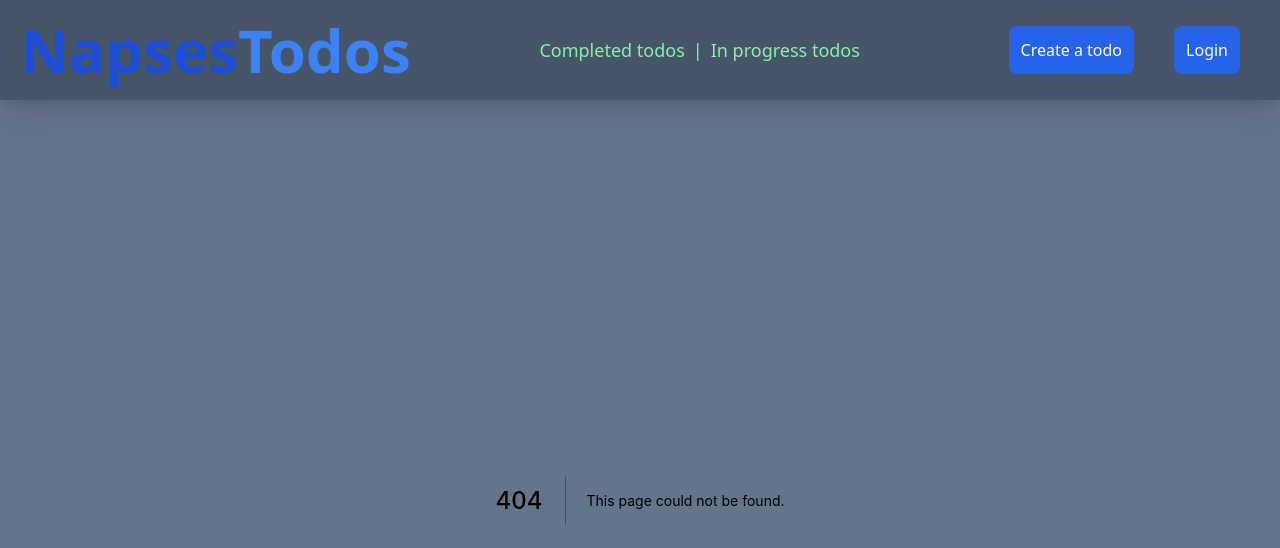
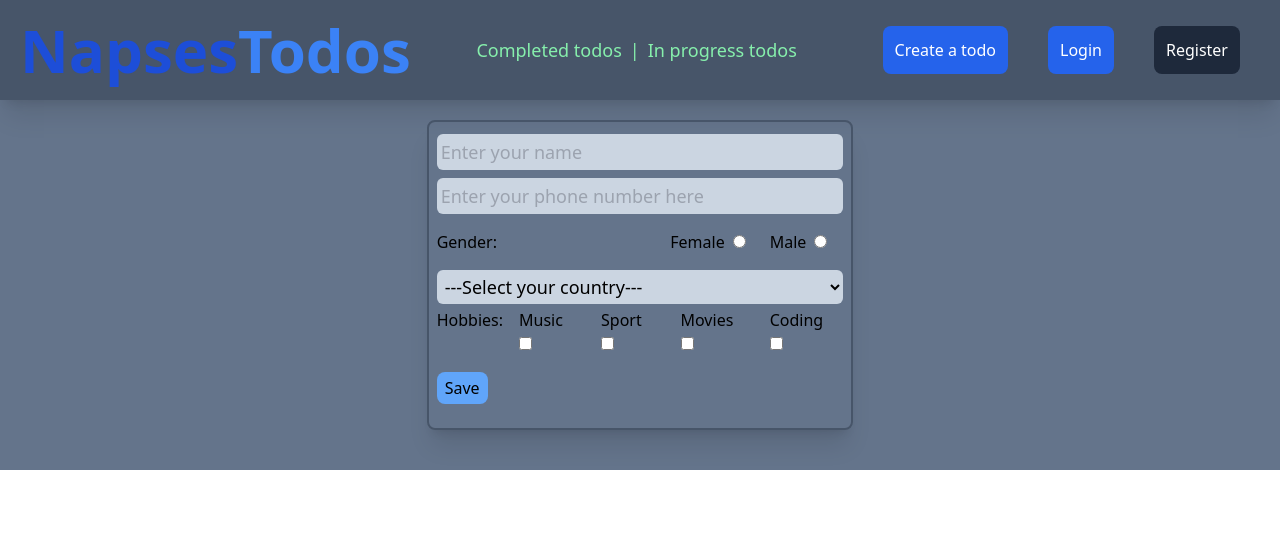
Before and after one commit to descholar-ceo/napses-todo, a Next.js app: page /signup in a window 1280 px wide. Before the commit this address had no page. Shown: the top 548 px of the page. Built offline with nearby package versions, Linux system fonts and the light colour scheme; data requests are answered from the project's data file.

Commit message:
Add signup

```diff
--- a/components/Nav.js
+++ b/components/Nav.js
@@ -69,6 +69,7 @@ export const Nav = () => {
                 handleClick={handleLogout}
             >
             </Button>
+            <span className='hover:border-2 p-3 mx-5 rounded-lg hover:bg-slate-100 hover:text-slate-600 hover:border-slate-600 bg-slate-800 text-white'><Link href="signup">Register</Link></span>
         </div>
     </nav>
   )
--- /dev/null
+++ b/components/SignupForm.js
@@ -0,0 +1,114 @@
+import React from 'react';
+import Button from './Button';
+import { useForm } from 'react-hook-form';
+import axios from 'axios';
+import { useRouter } from 'next/router';
+
+export default function SignupForm() {
+  const router = useRouter();
+  const { register, handleSubmit, formState: { errors }} = useForm();
+  const submitData = async (data) => {
+    try {
+      await axios.post(`${process.env.NEXT_PUBLIC_API}/todos`, data, { headers: { 'Content-Type': 'application/json' }});
+      router.push('/');
+    } catch (error) {
+      console.log({ error });
+    }
+  }
+  console.log({ errors });
+  return (
+    <form onSubmit={handleSubmit(submitData)} className='my-5 w-1/3 mx-auto border-2 p-2 rounded-lg border-slate-600 shadow-xl'>
+      <div>
+        <input
+          type='text'
+          placeholder='Enter your name'
+          className='p-1 my-1 w-full rounded-md outline-none text-lg bg-slate-300'
+          {...register('name', { required: true, minLength: '3' })}
+        />
+        <p className='text-sm text-red-800 text-center'>{errors.name?.type === 'required' && 'name is required' }</p>
+        <p className='text-sm text-red-800 text-center'>{errors.name?.type === 'minLength' && 'minLength should be 3' }</p>
+      </div>
+      <div>
+        <input
+          type='tel'
+          placeholder='Enter your phone number here'
+          className='p-1 my-1 w-full rounded-md outline-none text-lg bg-slate-300'
+          {...register('mobile', { required: true })}
+        />
+        <p className='text-sm text-red-800 text-center'>{errors.mobile?.type === 'required' && 'phone number is required' }</p>
+      </div>
+      <div className='flex justify-between items-center'>
+        <p>Gender:</p>
+        <div className='flex my-1 p-2'>
+          <div className='mx-2'>
+            <label
+              htmlFor='gender'
+              className='mx-2 cursor-pointer'
+            >Female</label>
+            <input
+              type='radio'
+              name='gender'
+              value='Female'
+              id='gender'
+              {...register('gender', { required: true })}
+            />
+          </div>
+          <div className='mx-2'>
+            <label
+              htmlFor='m'
+              className='mx-2 cursor-pointer'
+            >Male</label>
+            <input
+              id='m'
+              type='radio'
+              name='gender'
+              value='Male'
+              {...register('gender', { required: true })}
+            />
+          </div>
+        </div>
+      </div>
+      <p className='text-sm text-red-800 text-center'>{errors.gender?.type === 'required' && 'gender is required' }</p>
+      <div>
+        <select
+          name="country"
+          className='p-1 my-1 w-full rounded-md outline-none text-lg bg-slate-300'
+          {...register('country', { required: true })}
+        >
+          <option value="">---Select your country---</option>
+          <option value="India">India</option>
+          <option value="US">US</option>
+          <option value="Rwanda">Rwanda</option>
+          <option value="SriLanka">SriLanka</option>
+          <option value="Japan">Japan</option>
+        </select>
+        <p className='text-sm text-red-800 text-center'>{errors.country?.type === 'required' && 'country is required' }</p>
+      </div>
+      <div>
+        <div className='flex justify-between'>
+          <div>Hobbies:</div>
+          <div className='flex'>
+            <div className='mx-3'>
+              <label className='mx-1' htmlFor='Music'>Music</label>
+              <input className='mx-1' type='checkbox' name='hobbies' id='Music' value='Music' />
+            </div>
+            <div className='mx-3'>
+              <label className='mx-1' htmlFor='Sport'>Sport</label>
+              <input className='mx-1' type='checkbox' name='hobbies' id='Sport' value='Sport' />
+            </div>
+            <div className='mx-3'>
+              <label className='mx-1' htmlFor='Movies'>Movies</label>
+              <input className='mx-1' type='checkbox' name='hobbies' id='Movies' value='Movies' />
+            </div>
+            <div className='mx-3'>
+              <label className='mx-1' htmlFor='Coding'>Coding</label>
+              <input className='mx-1' type='checkbox' name='hobbies' id='Coding' value='Coding' />
+            </div>
+          </div>
+        </div>
+        <p className='text-sm text-red-800 text-center'>{errors.country?.type === 'required' && 'country is required' }</p>
+      </div>
+      <Button handleClick={handleSubmit(submitData)} classes='bg-blue-400 px-2 py-1 rounded-lg my-4' text='Save' />
+    </form>
+  )
+}
--- a/pages/createTodo.js
+++ b/pages/createTodo.js
@@ -1,8 +1,8 @@
-import React from 'react'
-import CreateTodo from '../container/CreateTodo'
+import React from 'react';
+import CreateTodoForm from '../components/CreateTodoForm';
 
 export default function createTodo() {
   return (
-    <div><CreateTodo /></div>
+    <div><CreateTodoForm /></div>
   )
 }
--- /dev/null
+++ b/pages/signup.js
@@ -0,0 +1,8 @@
+import React from 'react'
+import SignupForm from '../components/SignupForm'
+
+export default function signup() {
+  return (
+    <div><SignupForm /></div>
+  )
+}
```
Also changed, not shown: container/CreateTodo.js (deleted, +0 -8 lines).
